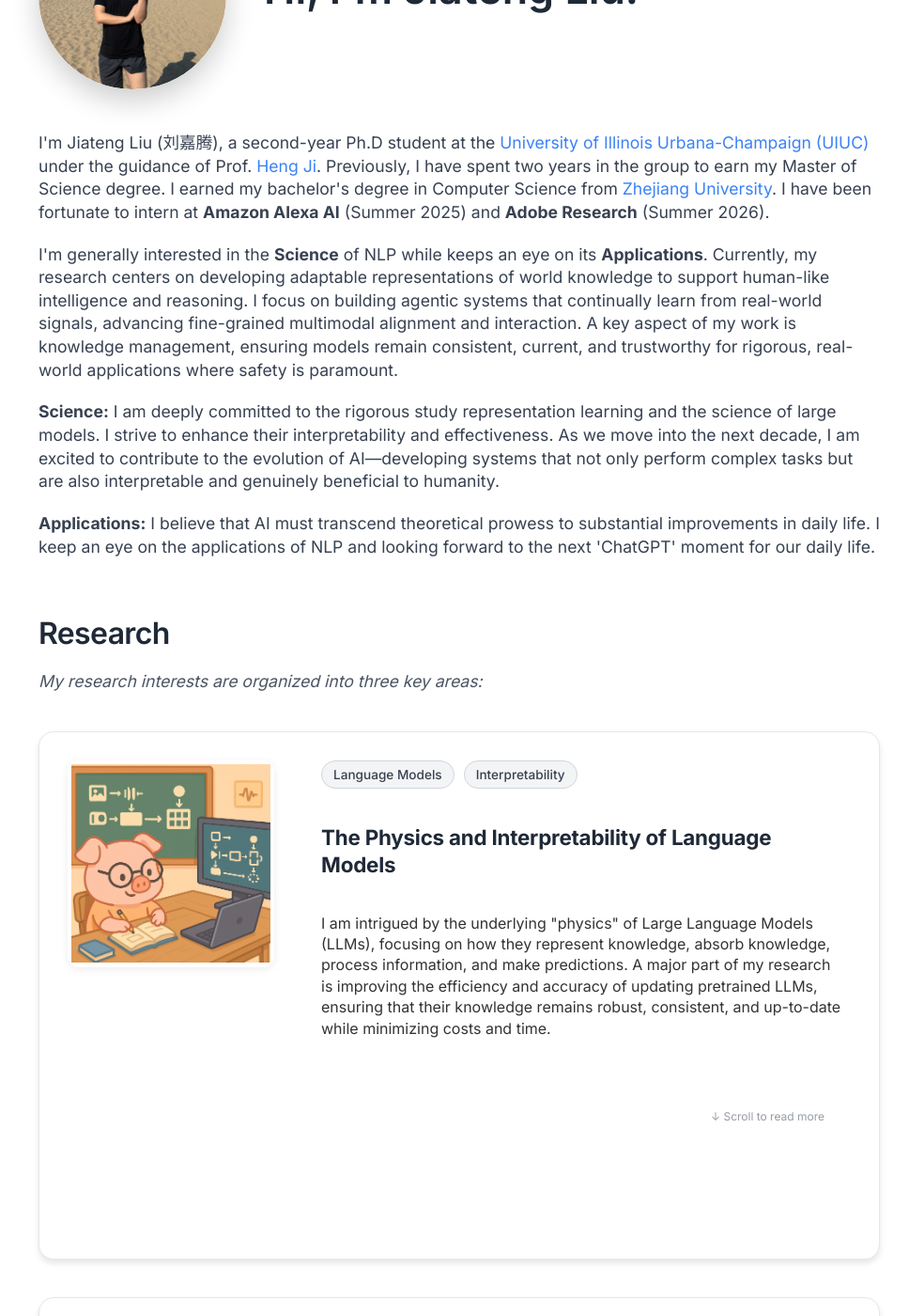
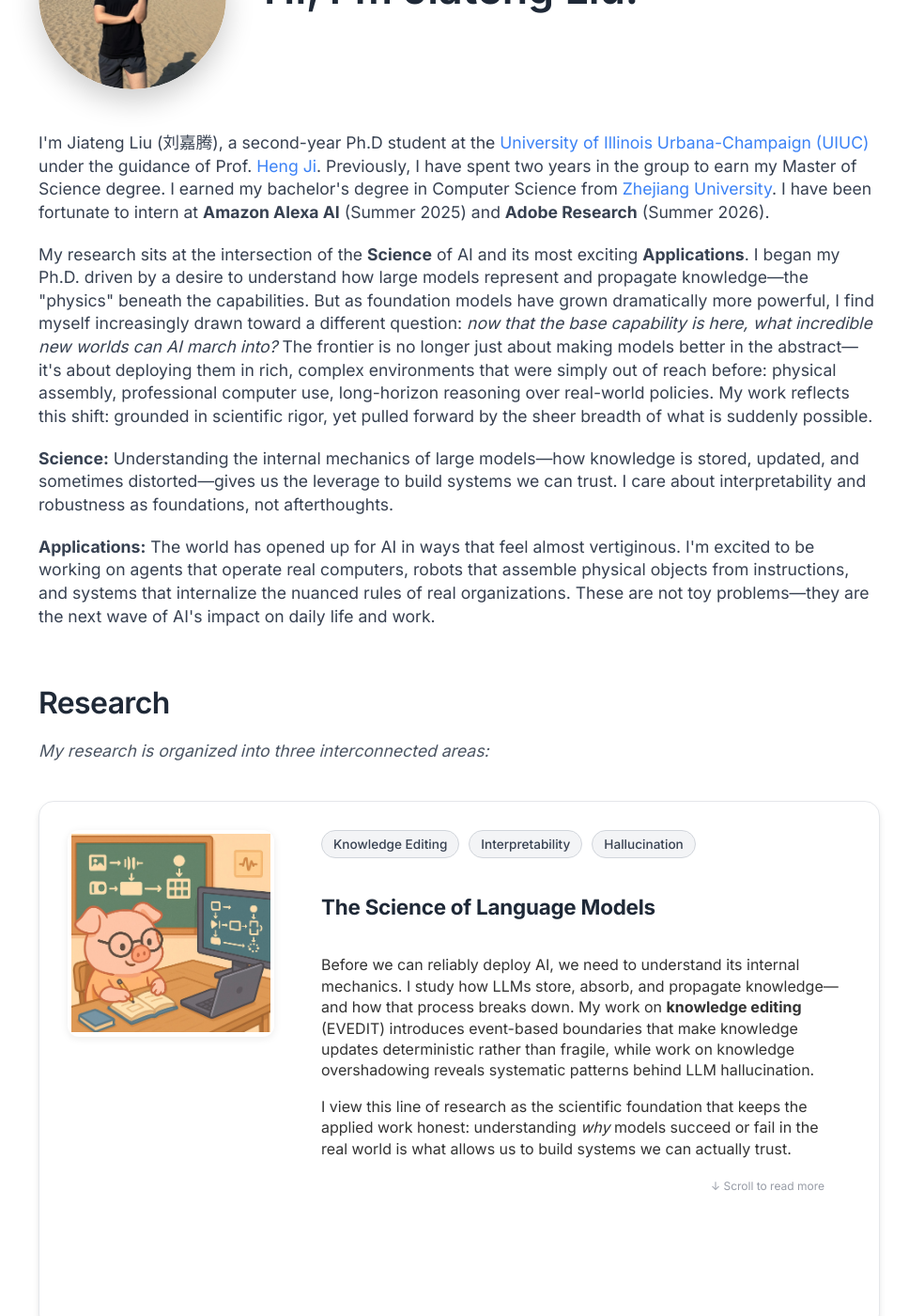
Before and after one commit to Lumos-Jiateng/Lumos-Jiateng.github.io, a Jekyll site: the page built from index.html, in a window 1280 px wide and 1400 px high, scrolled down 238 px. Shown: the whole window at 94% size, without its empty margins (151-1119 px from the left). Built offline with Jekyll 4.4.1, drawn with Linux system fonts in a browser that asks for light colours; some of the changed text lies outside the part shown.

Commit message:
Rewrite bio and research areas to reflect current direction
- Bio: adds narrative about shifting from Science toward innovative Applications
  as base model capabilities mature and new domains open up for AI
- Research area 1: The Science of Language Models (knowledge editing, hallucination)
- Research area 2: Multimodal Applications — Video Analytics and Embodied Robotics
  (highlights Brick-Composer as a concrete testbed)
- Research area 3: LLM Agents — Computer Use (OSExpert) and Policy-Aware Intelligence

Co-authored-by: Cursor <cursoragent@cursor.com>

```diff
--- a/index.html
+++ b/index.html
@@ -21,75 +21,78 @@ title: Jiateng Liu, Personal Home Page
 	<div class="introduction-section">
 		<p>I'm Jiateng Liu (刘嘉腾), a second-year Ph.D student at the <a href="https://illinois.edu/">University of Illinois Urbana-Champaign (UIUC)</a> under the guidance of Prof. <a href="http://blender.cs.illinois.edu/hengji.html">Heng Ji</a>. Previously, I have spent two years in the group to earn my Master of Science degree. I earned my bachelor's degree in Computer Science from <a href="https://www.zju.edu.cn/">Zhejiang University</a>. I have been fortunate to intern at <strong>Amazon Alexa AI</strong> (Summer 2025) and <strong>Adobe Research</strong> (Summer 2026).</p>
 
-		<p>I'm generally interested in the <strong>Science</strong> of NLP while keeps an eye on its <strong>Applications</strong>. Currently, my research centers on developing adaptable representations of world knowledge to support human-like intelligence and reasoning. I focus on building agentic systems that continually learn from real-world signals, advancing fine-grained multimodal alignment and interaction. A key aspect of my work is knowledge management, ensuring models remain consistent, current, and trustworthy for rigorous, real-world applications where safety is paramount.</p>
+		<p>My research sits at the intersection of the <strong>Science</strong> of AI and its most exciting <strong>Applications</strong>. I began my Ph.D. driven by a desire to understand how large models represent and propagate knowledge—the "physics" beneath the capabilities. But as foundation models have grown dramatically more powerful, I find myself increasingly drawn toward a different question: <em>now that the base capability is here, what incredible new worlds can AI march into?</em> The frontier is no longer just about making models better in the abstract—it's about deploying them in rich, complex environments that were simply out of reach before: physical assembly, professional computer use, long-horizon reasoning over real-world policies. My work reflects this shift: grounded in scientific rigor, yet pulled forward by the sheer breadth of what is suddenly possible.</p>
 
-		<p><strong>Science:</strong> I am deeply committed to the rigorous study representation learning and the science of large models. I strive to enhance their interpretability and effectiveness. As we move into the next decade, I am excited to contribute to the evolution of AI—developing systems that not only perform complex tasks but are also interpretable and genuinely beneficial to humanity.</p>
+		<p><strong>Science:</strong> Understanding the internal mechanics of large models—how knowledge is stored, updated, and sometimes distorted—gives us the leverage to build systems we can trust. I care about interpretability and robustness as foundations, not afterthoughts.</p>
 
-		<p><strong>Applications:</strong> I believe that AI must transcend theoretical prowess to substantial improvements in daily life. I keep an eye on the applications of NLP and looking forward to the next 'ChatGPT' moment for our daily life.</p>
+		<p><strong>Applications:</strong> The world has opened up for AI in ways that feel almost vertiginous. I'm excited to be working on agents that operate real computers, robots that assemble physical objects from instructions, and systems that internalize the nuanced rules of real organizations. These are not toy problems—they are the next wave of AI's impact on daily life and work.</p>
 	</div>
 
   <!-- Research Section -->
   <div class="research-section">
     <h2>Research</h2>
-    <p class="research-intro">My research interests are organized into three key areas:</p>
+    <p class="research-intro">My research is organized into three interconnected areas:</p>
 
-    <!-- Research Area 1 -->
+    <!-- Research Area 1: Science of LLMs -->
     <div class="research-card">
       <div class="research-image">
-        <img src="images/1F.jpg" alt="The Physics and Interpretability of Language Models" onclick="openImageModal('images/1F.jpg')">
+        <img src="images/1F.jpg" alt="The Science of Language Models" onclick="openImageModal('images/1F.jpg')">
       </div>
       <div class="research-content">
         <div class="research-tags">
-          <span class="research-tag">Language Models</span>
+          <span class="research-tag">Knowledge Editing</span>
           <span class="research-tag">Interpretability</span>
+          <span class="research-tag">Hallucination</span>
         </div>
-        <h3 class="research-title">The Physics and Interpretability of Language Models</h3>
+        <h3 class="research-title">The Science of Language Models</h3>
         <div class="research-description">
-          <p>I am intrigued by the underlying "physics" of Large Language Models (LLMs), focusing on how they represent knowledge, absorb knowledge, process information, and make predictions. A major part of my research is improving the efficiency and accuracy of updating pretrained LLMs, ensuring that their knowledge remains robust, consistent, and up-to-date while minimizing costs and time.</p>
+          <p>Before we can reliably deploy AI, we need to understand its internal mechanics. I study how LLMs store, absorb, and propagate knowledge—and how that process breaks down. My work on <strong>knowledge editing</strong> (EVEDIT) introduces event-based boundaries that make knowledge updates deterministic rather than fragile, while work on knowledge overshadowing reveals systematic patterns behind LLM hallucination.</p>
+          <p>I view this line of research as the scientific foundation that keeps the applied work honest: understanding <em>why</em> models succeed or fail in the real world is what allows us to build systems we can actually trust.</p>
         </div>
       </div>
     </div>
 
-    <!-- Research Area 2 -->
+    <!-- Research Area 2: Multimodal Applications -->
     <div class="research-card">
       <div class="research-image">
-        <img src="images/2F.jpg" alt="Multi-Modal Representation Learning" onclick="openImageModal('images/2F.jpg')">
+        <img src="images/2F.jpg" alt="Multimodal Applications: Video Analytics and Embodied Robotics" onclick="openImageModal('images/2F.jpg')">
       </div>
       <div class="research-content">
         <div class="research-tags">
-          <span class="research-tag">Multimodal AI</span>
-          <span class="research-tag">Video Understanding</span>
+          <span class="research-tag">Multimodal LLMs</span>
+          <span class="research-tag">Video Analytics</span>
+          <span class="research-tag">Robotics</span>
         </div>
-        <h3 class="research-title">Multi-Modal Representation Learning and Multi-Media Foundational Models</h3>
+        <h3 class="research-title">Multimodal Applications: Video Analytics and Embodied Robotics</h3>
         <div class="research-description">
-          <p>My work in this area centers on designing new paradigms for multi-modal interactions and deriving empirical scaling laws for multi-modal foundational models. I focus particularly on video understanding and generation, aiming to seamlessly integrate language, visual, and temporal modalities.</p>
-          <p>A key aspect of my research is exploring how multimodal interactions are learned, including the mechanisms by which information flows and aligns across modalities to create cohesive representations. I also investigate protocols for efficient and complete multimodal interactions, ensuring that each modality contributes optimally to the task at hand while minimizing redundancy and maximizing interpretability.</p>
-          <p>My goal is to develop systems capable of effectively analyzing and generating content across diverse modalities, with applications in tasks such as video captioning, video-based reasoning, and video synthesis, thereby advancing the capabilities of multi-modal AI.</p>
+          <p>As MLLMs become capable of rich visual and spatial reasoning, I'm excited to push them into domains that were previously out of reach. My current focus spans two fronts: <strong>video analytics</strong>—building models that understand complex, temporally grounded events and procedures across long video contexts—and <strong>embodied robotics</strong>, where language and vision must translate into precise physical actions.</p>
+          <p>A concrete example of the latter is <strong>Brick-Composer</strong>, where we ask whether an MLLM can read an assembly manual and construct real objects from hundreds of LEGO-style bricks. This requires fine-grained visual grounding, 6-DoF pose estimation, and the ability to learn from physical feedback—capabilities that stress-test every aspect of multimodal reasoning. I see these embodied, interactive settings as the most revealing testbed for what MLLMs can genuinely do.</p>
         </div>
       </div>
     </div>
 
-    <!-- Research Area 3 -->
+    <!-- Research Area 3: LLM Agents -->
     <div class="research-card">
       <div class="research-image">
-        <img src="images/3F.jpg" alt="NLP for Social Good" onclick="openImageModal('images/3F.jpg')">
+        <img src="images/3F.jpg" alt="LLM Agents: Computer Use and Policy-Aware Intelligence" onclick="openImageModal('images/3F.jpg')">
       </div>
       <div class="research-content">
         <div class="research-tags">
-          <span class="research-tag">Social Good</span>
-          <span class="research-tag">Interdisciplinary</span>
+          <span class="research-tag">Computer-Use Agents</span>
+          <span class="research-tag">Agentic AI</span>
+          <span class="research-tag">Policy Internalization</span>
         </div>
-        <h3 class="research-title">NLP and Multi-Disciplinary Science for Social Good</h3>
+        <h3 class="research-title">LLM Agents: Computer Use and Policy-Aware Intelligence</h3>
         <div class="research-description">
-          <p>I use NLP to tackle challenges in social and scientific domains. For example, I analyze social media data to study the spread of misinformation and its societal impacts, helping to develop tools that counteract disinformation.</p>
-          <p>Additionally, I explore how NLP can contribute to scientific advancements, such as facilitating drug design and interpreting neural signals. These interdisciplinary applications demonstrate the transformative potential of NLP in both improving lives and advancing science.</p>
+          <p>I believe the next major leap for AI is agents that operate fluidly in the real digital and organizational world. My work here runs along two tracks. First, <strong>computer-use agents</strong>: in OSExpert, I show that a GUI-based depth-first exploration algorithm lets agents systematically discover and verify professional skills in real software environments, yielding ~20% performance gains and closing the efficiency gap to human experts by ~80%.</p>
+          <p>Second, <strong>policy-aware intelligence</strong>: real-world agents don't operate in a vacuum—they must understand and comply with complex organizational policies, regulations, and workflows. My work on policy internalization studies how agents can analyze, internalize, and act upon dense policy documents, moving beyond simple retrieval toward genuine rule-following. Together, these two tracks point toward agents that are not just capable, but reliable and contextually appropriate in deployment.</p>
         </div>
       </div>
     </div>
 
     <!-- Research Footer -->
     <div class="research-footer">
-      <p>For more on my future vision and projects, feel free to visit my blog or reach out for a discussion.</p>
+      <p>Feel free to reach out if any of these directions resonate — I'm always happy to discuss ideas, collaborations, or just the future of AI.</p>
     </div>
   </div>
 
```
